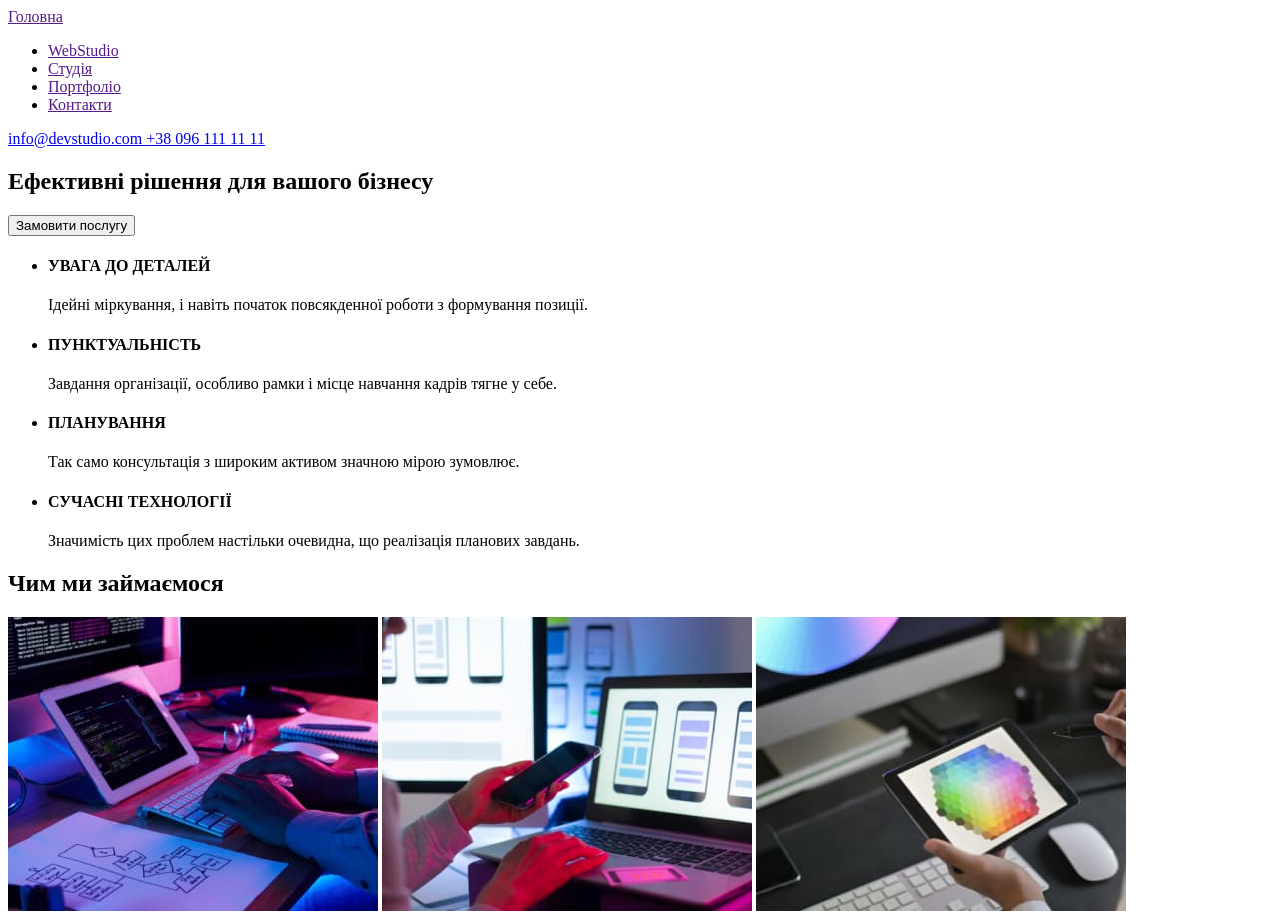
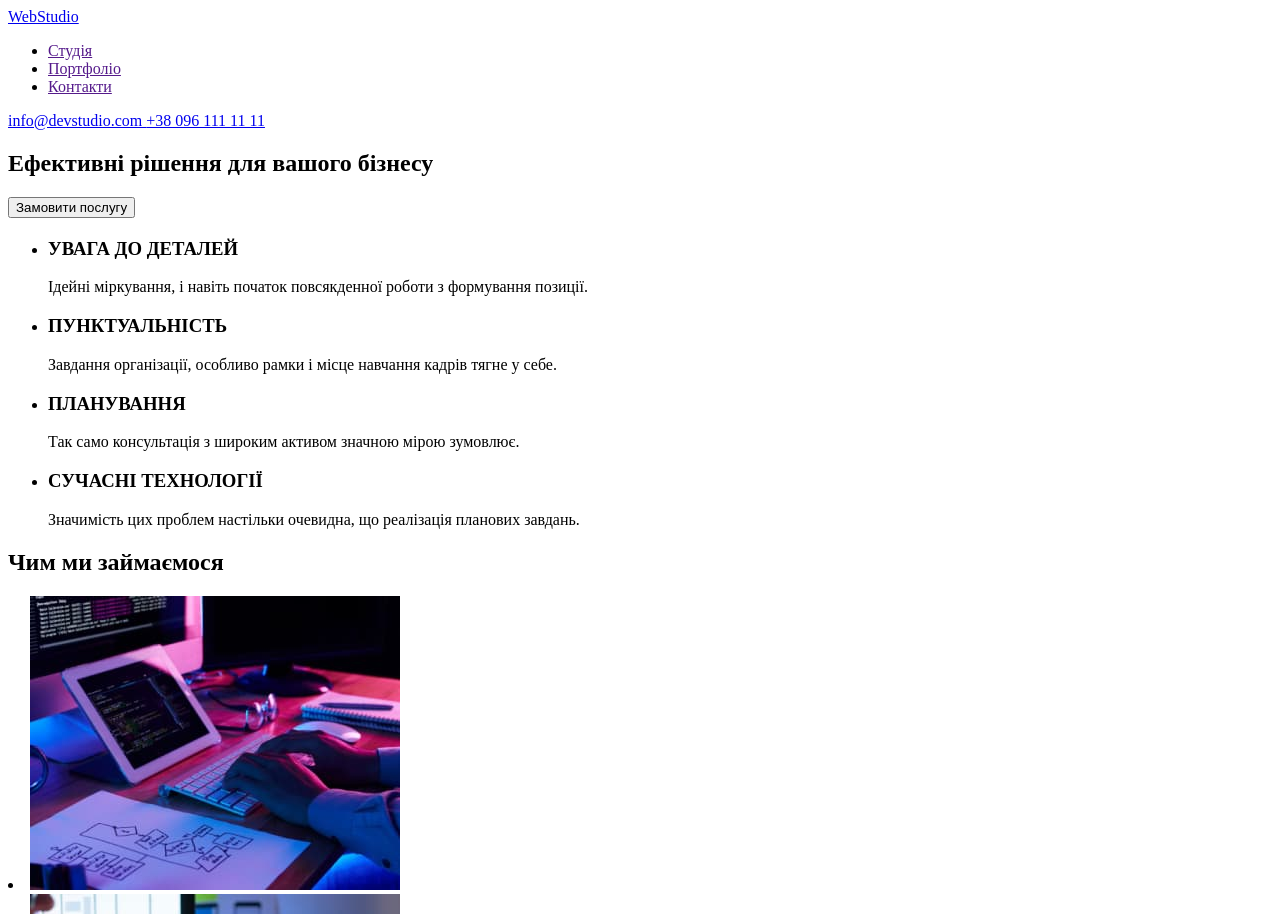
Before and after one commit to NikolaiKireev/goit-markup-hw-01, a plain HTML site: page index.html in a window 1280 px wide. Shown: the top 914 px of the page. Drawn offline with Linux system fonts and the light colour scheme.

Commit message:
final final
final final

```diff
--- a/index.html
+++ b/index.html
@@ -8,18 +8,19 @@
 </head>
 <body>
     <header>
-        <a href="">Головна </a>
+        <a href="./index.html">WebStudio</a>
 
         <nav>
         <ul>
-            <li><a href="">WebStudio</a></li>
             <li><a href="">Студія</a></li>
             <li><a href="">Портфоліо</a></li>
             <li><a href="">Контакти</a></li>
         </ul>
         </nav>
-        <a href="mailto=info@devstudio.com">info@devstudio.com </a>
+        <div>
+        <a href="mailto:info@devstudio.com">info@devstudio.com </a>
         <a href="tel:+380961111111">+38 096 111 11 11</a>
+        </div>
     </header>
 
     <main>
@@ -30,50 +31,66 @@
              <button type="button">Замовити послугу</button>
         </section>
         <section>
+            <h2></h2>
             <ul>
                 <li>
-                    <h4>УВАГА ДО ДЕТАЛЕЙ</h4>
+                    <h3>УВАГА ДО ДЕТАЛЕЙ</h3>
 
-                Ідейні міркування, і навіть початок повсякденної роботи з формування позиції.</li>
+               <p>Ідейні міркування, і навіть початок повсякденної роботи з формування позиції.</p>
+            </li>
                 <li>
-                    <h4>ПУНКТУАЛЬНІСТЬ</h4>
-                Завдання організації, особливо рамки і місце навчання кадрів тягне у себе.</li>
+                    <h3>ПУНКТУАЛЬНІСТЬ</h3>
+               <p> Завдання організації, особливо рамки і місце навчання кадрів тягне у себе.</p>
+
+               </li>
                 <li>
-                    <h4>ПЛАНУВАННЯ</h4>
-                Так само консультація з широким активом значною мірою зумовлює.</li>
+                    <h3>ПЛАНУВАННЯ</h3>
+               <p> Так само консультація з широким активом значною мірою зумовлює.</p>
+
+               </li>
                 <li>
-                    <h4>СУЧАСНІ ТЕХНОЛОГІЇ</h4>
+                    <h3>СУЧАСНІ ТЕХНОЛОГІЇ</h3>
 
 
-                Значимість цих проблем настільки очевидна, що реалізація планових завдань.</li>
+
+               <p>Значимість цих проблем настільки очевидна, що реалізація планових завдань.</p>
+            </li>
             </ul>
             </section>
             <section>
 <h2>Чим ми займаємося</h2>
+            <ul></ul>
 
-                 <img
+               <li>  <img
                  src="./images/img1.jpg"
                  alt="working-on-a-laptop"
                  width="370"
                   />
+                </li>
 
-                <img
+            <li>  <img
                 src="./images/img2.jpg"
                 alt="working-with-a-smartphone"
                 width="370"
                 />
+                </li>
 
-                <img
+            <li>    <img
                 src="./images/img3.jpg"
                 alt="web-design-with-working-colour"
                 width="370"
                 />
+                </li>
+
+            </ul>
             </section>
             <section>
             <h2>
                 Наша команда
             </h2>
-            <img
+            <ul>
+        <li>
+               <img
             src="/images/kom1.jpg"
             alt="чоловій-усміхається-в-окулярах"
             width="270">
@@ -83,6 +100,8 @@
             </h3>
 
             <p>Product Designer</p>
+        </li>
+        <li>
 
             <img
             src="./images/kom2.jpg"
@@ -94,6 +113,8 @@
             </h3>
 
             <p>Frontend Developer</p>
+        </li>
+        <li>
 
             <img
             src="./images/kom3.jpg"
@@ -106,6 +127,8 @@
             </h3>
 
             <p>Marketing</p>
+        </li>
+        <li>
 
             <img
             src="./images/kom4.jpg"
@@ -118,17 +141,19 @@
             </h3>
 
             <p>UI Designer</p>
+        </li>
+
+            </ul>
 
             </section>
     </main>
 
     <footer>
+        <a href="./index.html">WebStudio</a>
+
+        <address>
         <ul>
-            <li>
-            <a href="#">WebStudio</a>
-            </li>
-
-            <li>
+             <li>
                 <a href="https://goo.gl/maps/CPtrU1FHBa2aNyZL9"
                 target="_blank"
                 rel="noopener noreferrer nofollow"
@@ -136,14 +161,14 @@
             </li>
 
             <li>
-                <a href="mailto=info@devstudio.com">info@devstudio.com</a>
+                <a href="mailto:info@devstudio.com">info@devstudio.com</a>
             </li>
 
             <li>
                 <a href="tel:+380961111111">+38 096 111 11 11</a>
             </li>
-
-        </ul>
+             </ul>
+        </address>
 
     </footer>
 
```
Also changed, not shown: .prettierrc.json (added), images/WebStudio.svg (deleted).
